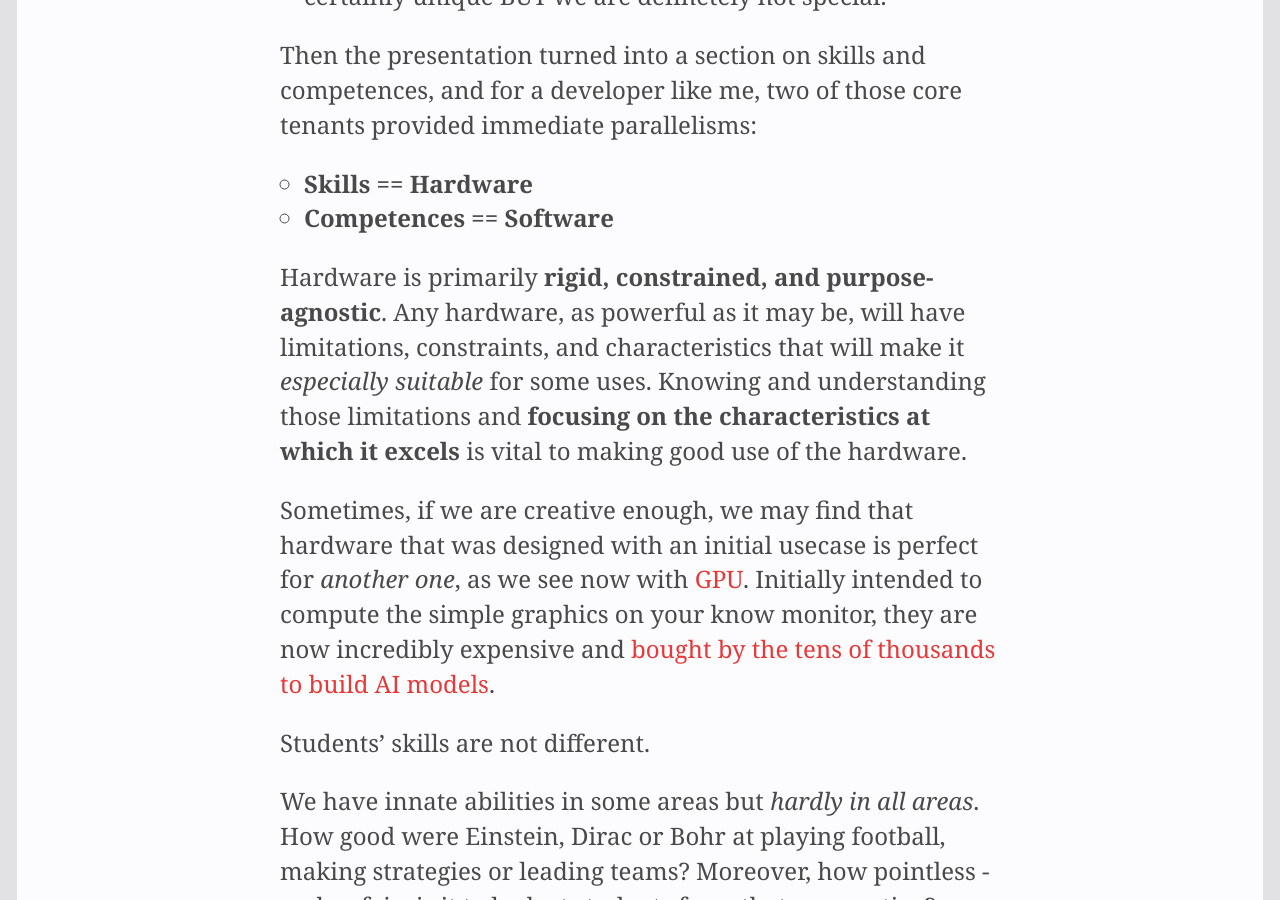
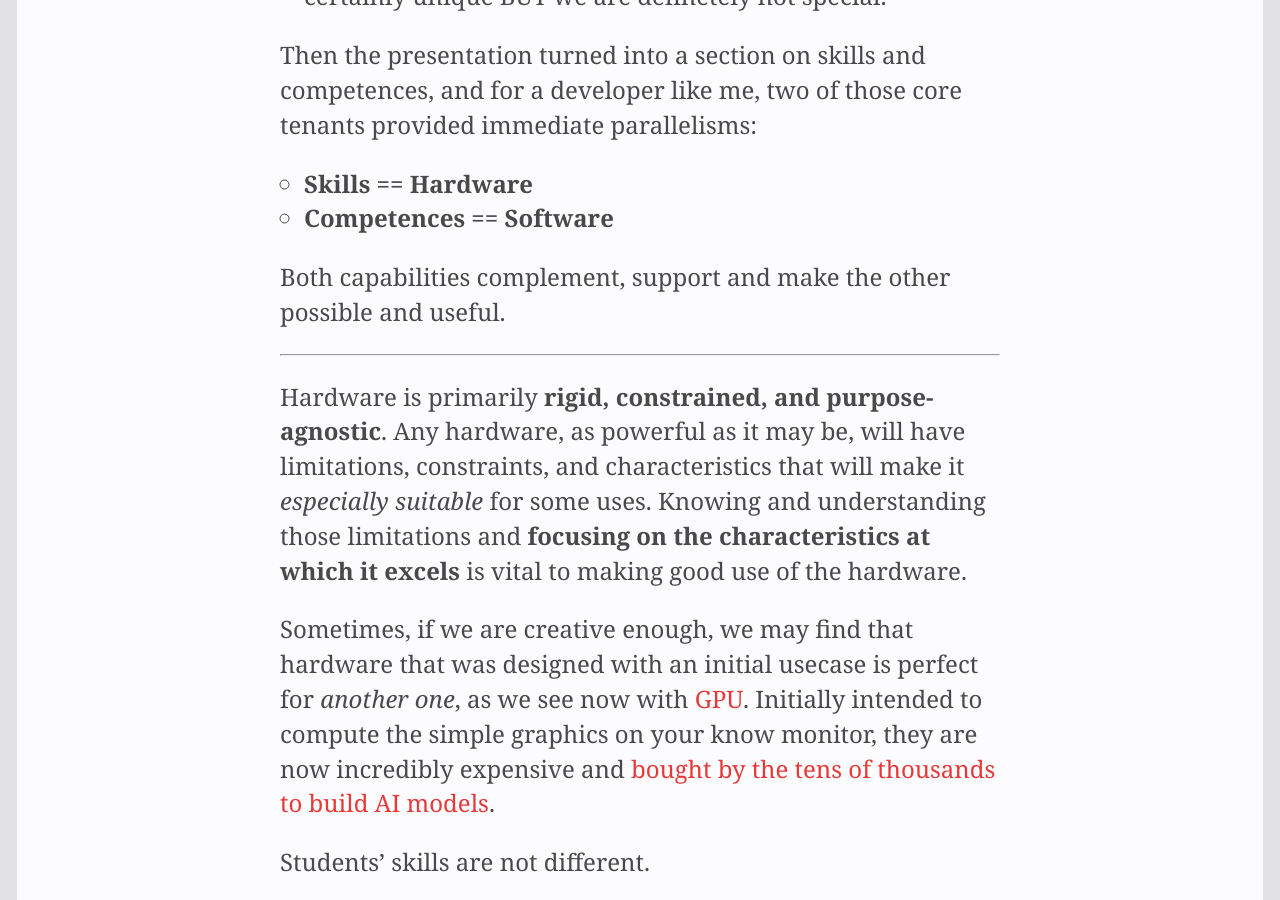
Before and after one commit to aitor/aitor.github.com, a Jekyll site: the page built from _posts/2024-04-19-Osotu-learning-session-one.md, in a window 1280 px wide and 900 px high, scrolled down 3536 px. Built offline with Jekyll 4.4.1, drawn with Linux system fonts in a browser that asks for light colours; nearby versions of some CDN libraries.

Commit message:
feat(posts): Update post

```diff
--- a/_posts/2024-04-19-Osotu-learning-session-one.md
+++ b/_posts/2024-04-19-Osotu-learning-session-one.md
@@ -42,6 +42,10 @@ Then the presentation turned into a section on skills and competences, and for a
 - **Skills == Hardware**
 - **Competences == Software**
 
+Both capabilities complement, support and make the other possible and useful.
+
+----
+
 Hardware is primarily **rigid, constrained, and purpose-agnostic**. Any hardware, as powerful as it may be, will have limitations, constraints, and characteristics that will make it _especially suitable_ for some uses. Knowing and understanding those limitations and **focusing on the characteristics at which it excels** is vital to making good use of the hardware.
 
 Sometimes, if we are creative enough, we may find that hardware that was designed with an initial usecase is perfect for _another one_, as we see now with [GPU](https://www.wikiwand.com/en/Graphics_processing_unit). Initially intended to compute the simple graphics on your know monitor, they are now incredibly expensive and [bought by the tens of thousands to build AI models](https://engineering.fb.com/2024/03/12/data-center-engineering/building-metas-genai-infrastructure/).
@@ -49,9 +53,6 @@ Sometimes, if we are creative enough, we may find that hardware that was designe
 Students' skills are not different.
 
 We have innate abilities in some areas but _hardly in all areas_. How good were Einstein, Dirac or Bohr at playing football, making strategies or leading teams? Moreover, how pointless -and unfair- is it to look at students from that perspective? Demanding all the same things to all different people? The idea here is to focus on each person's natural strengths while helping to improve our weaknesses.
-
-
-<hr>
 
 ----
 
```
